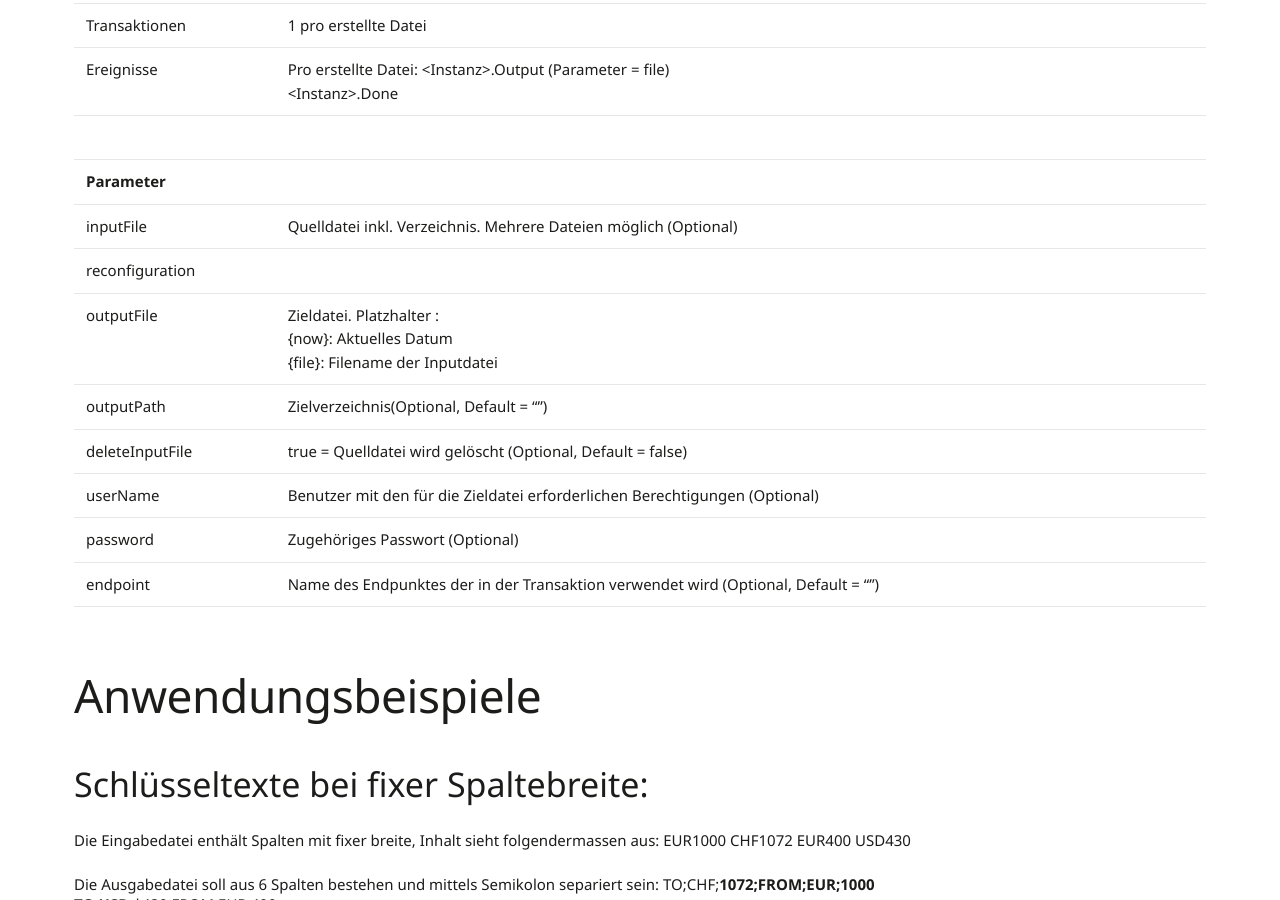
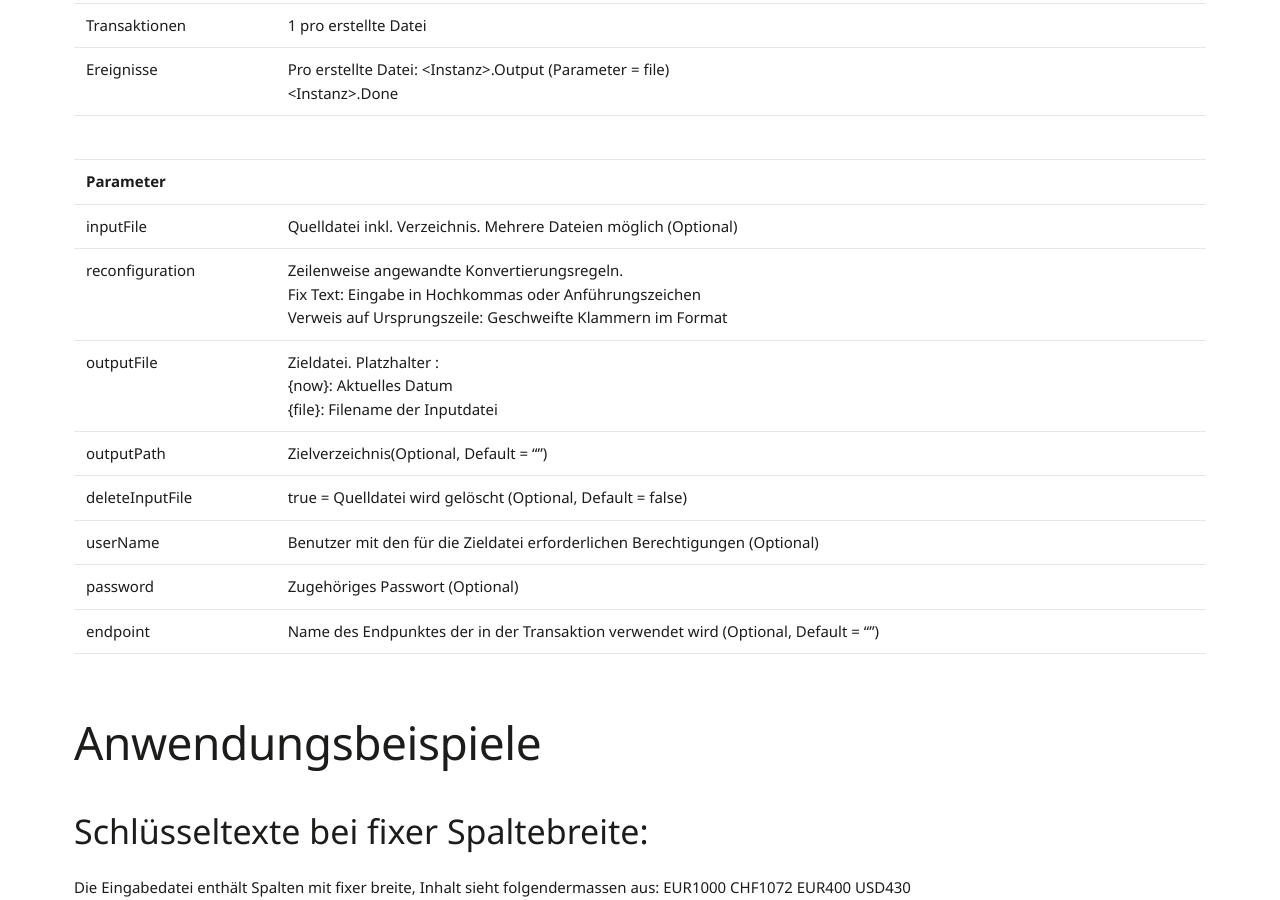
Before and after one commit to primesoft-group/oneconnexx-docs, a Jekyll site: the page built from _pages/addins/de/filereconstructor.md, in a window 1280 px wide and 900 px high, scrolled down 527 px. Built offline with Jekyll 4.4.1, drawn with Linux system fonts in a browser that asks for light colours; nearby versions of some CDN libraries; some web fonts are replaced.

Commit message:
Update filereconstructor.md

```diff
--- a/_pages/addins/de/filereconstructor.md
+++ b/_pages/addins/de/filereconstructor.md
@@ -16,7 +16,7 @@ Das FileReconstructor AddIn liest eine existierende Datei ein, formt zeilenweise
 | | |
 | __Parameter__ | |
 | inputFile | Quelldatei inkl. Verzeichnis. Mehrere Dateien möglich (Optional) |
-| reconfiguration | |
+| reconfiguration | Zeilenweise angewandte Konvertierungsregeln.<br />Fix Text: Eingabe in Hochkommas oder Anführungszeichen<br />Verweis auf Ursprungszeile: Geschweifte Klammern im Format |
 | outputFile | Zieldatei. Platzhalter : <br /> {now}: Aktuelles Datum<br />	{file}: Filename der Inputdatei  |
 | outputPath | Zielverzeichnis(Optional, Default = "") |
 | deleteInputFile | true = Quelldatei wird gelöscht (Optional, Default = false) |
```
